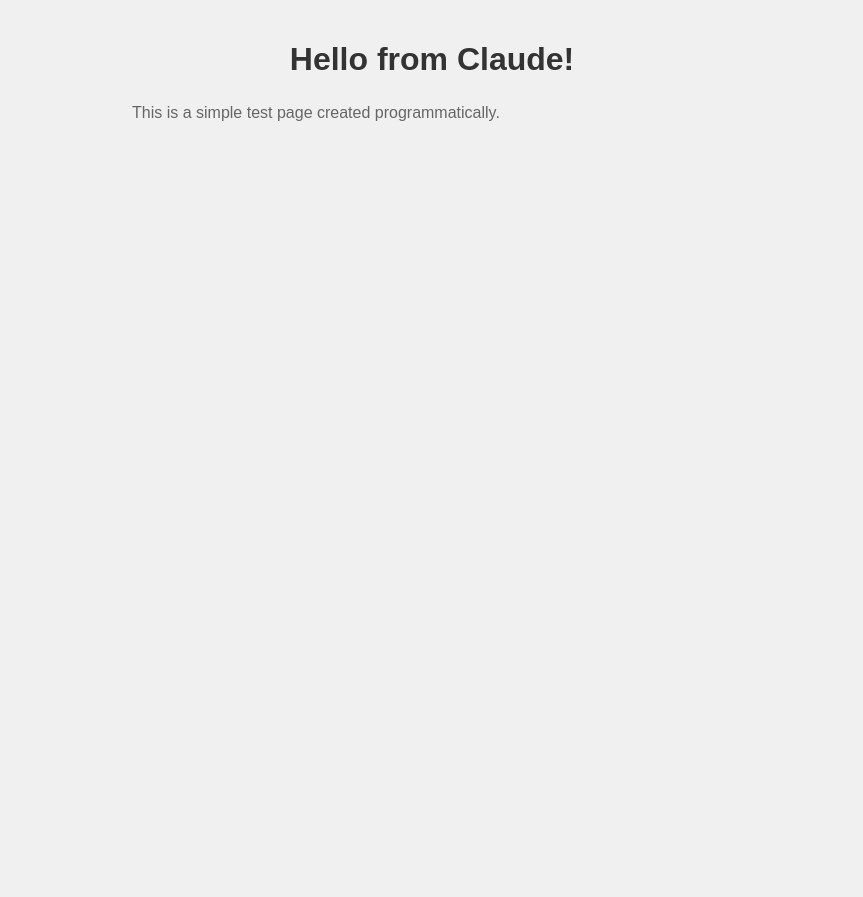
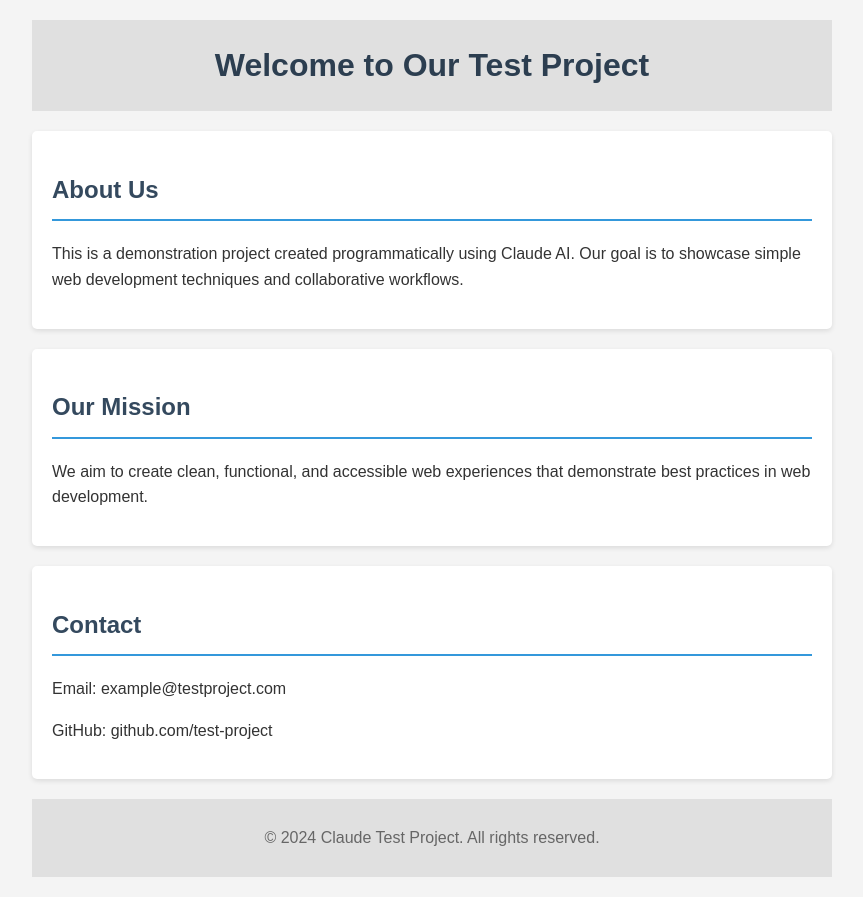
Before and after one commit to js15-gh/test-repo-created-via-claude-mcp, a plain HTML site: page index.html in a window 1280 px wide. Shown: the whole page, without its empty margins (208-1071 px from the left). Before the commit the page ends 800 px from the top, so only its background shows below. Drawn offline with Linux system fonts and the light colour scheme.

Commit message:
Expand page content with more details

```diff
--- a/index.html
+++ b/index.html
@@ -2,11 +2,34 @@
 <html lang="en">
 <head>
     <meta charset="UTF-8">
-    <title>Claude Test Page</title>
+    <title>Claude Test Project</title>
     <link rel="stylesheet" href="styles.css">
 </head>
 <body>
-    <h1>Hello from Claude!</h1>
-    <p>This is a simple test page created programmatically.</p>
+    <header>
+        <h1>Welcome to Our Test Project</h1>
+    </header>
+
+    <main>
+        <section>
+            <h2>About Us</h2>
+            <p>This is a demonstration project created programmatically using Claude AI. Our goal is to showcase simple web development techniques and collaborative workflows.</p>
+        </section>
+
+        <section>
+            <h2>Our Mission</h2>
+            <p>We aim to create clean, functional, and accessible web experiences that demonstrate best practices in web development.</p>
+        </section>
+
+        <section>
+            <h2>Contact</h2>
+            <p>Email: example@testproject.com</p>
+            <p>GitHub: github.com/test-project</p>
+        </section>
+    </main>
+
+    <footer>
+        <p>&copy; 2024 Claude Test Project. All rights reserved.</p>
+    </footer>
 </body>
 </html>
--- a/styles.css
+++ b/styles.css
@@ -1,17 +1,42 @@
 body {
     font-family: Arial, sans-serif;
-    max-width: 600px;
+    max-width: 800px;
     margin: 0 auto;
     padding: 20px;
-    background-color: #f0f0f0;
+    background-color: #f4f4f4;
+    line-height: 1.6;
+    color: #333;
+}
+
+header {
+    text-align: center;
+    padding: 20px 0;
+    background-color: #e0e0e0;
+    margin-bottom: 20px;
 }
 
 h1 {
-    color: #333;
-    text-align: center;
+    color: #2c3e50;
+    margin: 0;
 }
 
-p {
+h2 {
+    color: #34495e;
+    border-bottom: 2px solid #3498db;
+    padding-bottom: 10px;
+}
+
+section {
+    background-color: white;
+    padding: 20px;
+    margin-bottom: 20px;
+    border-radius: 5px;
+    box-shadow: 0 2px 5px rgba(0,0,0,0.1);
+}
+
+footer {
+    text-align: center;
+    padding: 10px;
+    background-color: #e0e0e0;
     color: #666;
-    line-height: 1.6;
 }
```
